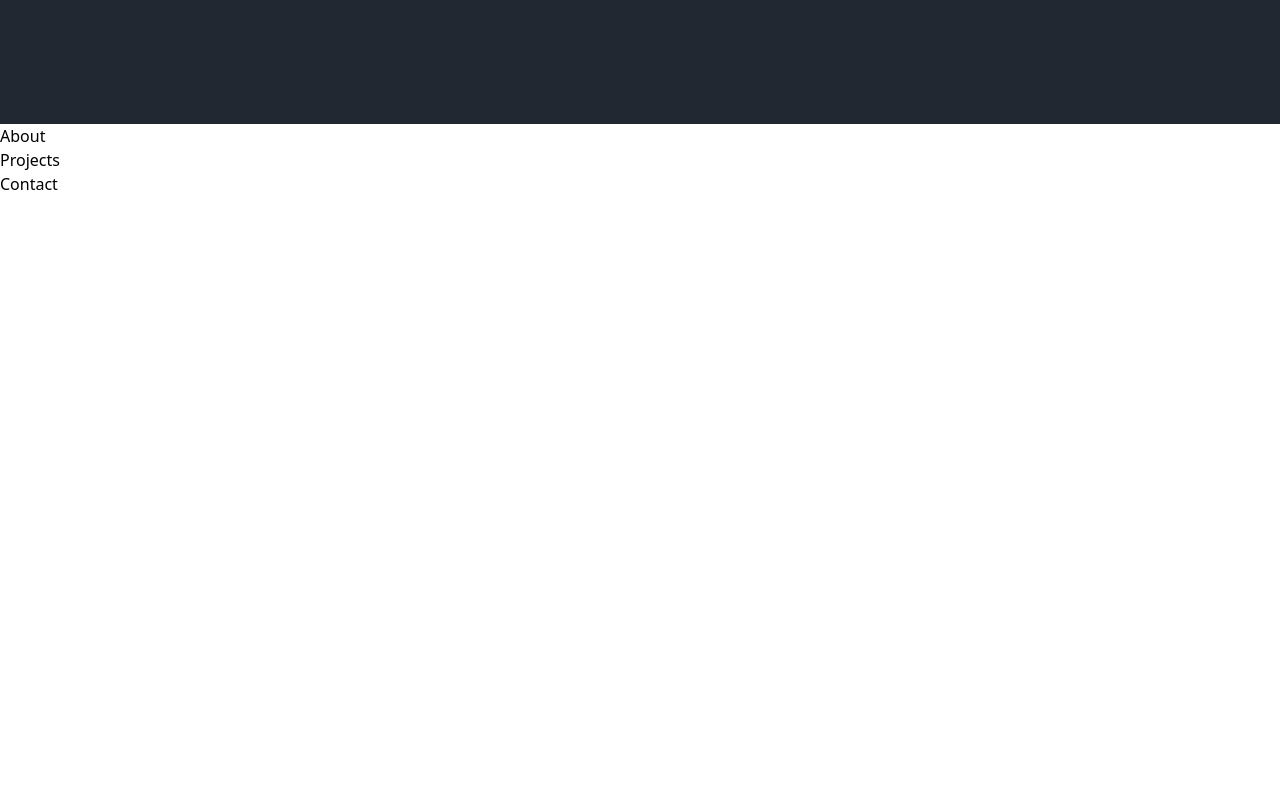
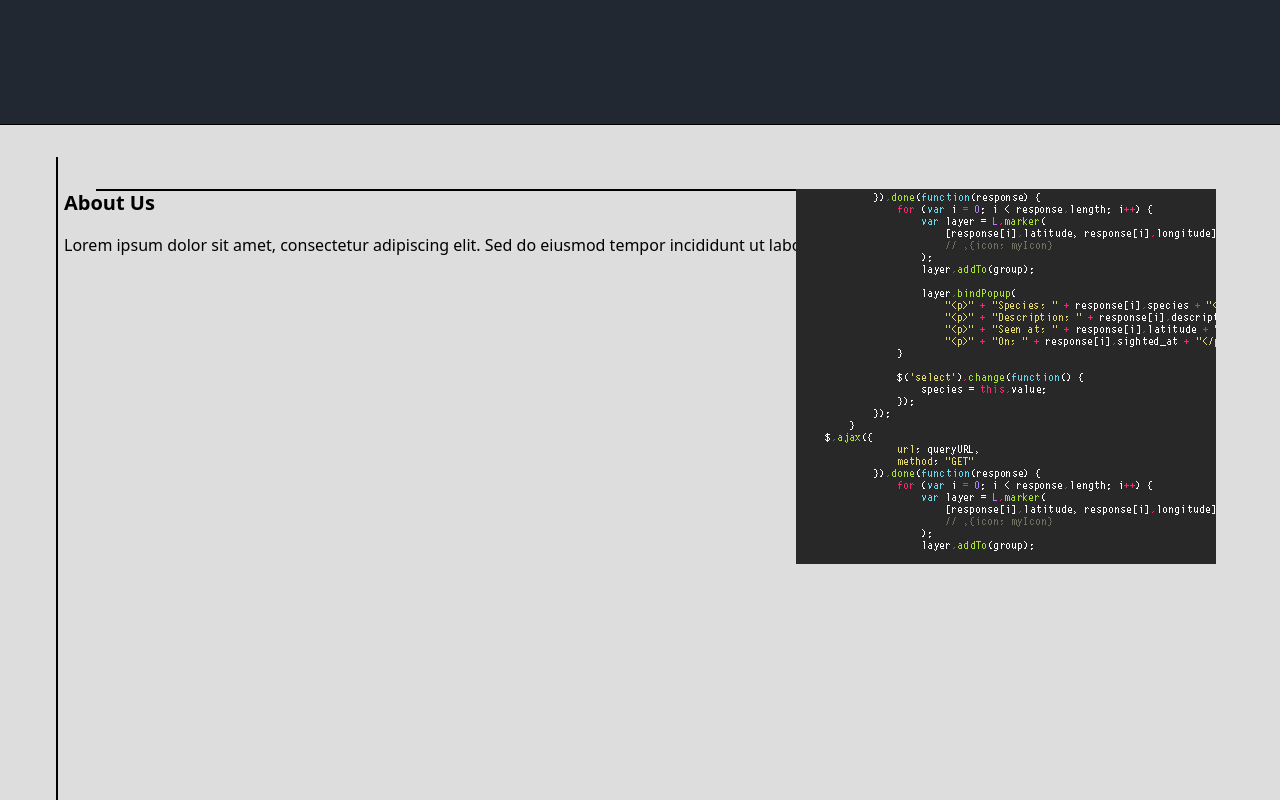
Before and after one commit to Nazaa29/mugencode, a React (Create React App) app: page / in a window 1280 px wide. Shown: the part 760-1560 px from the top of the page. Before the commit the page ends 956 px from the top, so only its background shows below. Built offline with nearby package versions, Linux system fonts and the light colour scheme; what taos would draw is missing.

Commit message:
About
Se avanzo con la seccion about

```diff
--- a/src/assets/styles/globals.css
+++ b/src/assets/styles/globals.css
@@ -17,3 +17,6 @@
 .custom-red-bg {
   @apply bg-red-custom;
 }
+.custom-white-bg {
+  @apply bg-gray-custom;
+}
--- a/src/components/About.js
+++ b/src/components/About.js
@@ -1,7 +1,30 @@
 import React from "react";
+import gif from "../assets/images/coding.gif";
 
 const About = () => {
-  return <div>About</div>;
+  return (
+    <div className="relative flex p-8 bg-gray-custom h-screen border-t border-black">
+      {/* Línea vertical */}
+      <div className="absolute top-8 bottom-0 left-14 w-0.5 bg-black"></div>
+      {/* Línea horizontal */}
+      <div className="absolute top-16 left-24 right-24 h-0.5 bg-black"></div>
+
+      {/* Contenido */}
+      <div className="absolute left-16 top-16">
+        <h1 className="text-xl font-bold">About Us</h1>
+        <p className="mt-4">
+          Lorem ipsum dolor sit amet, consectetur adipiscing elit. Sed do
+          eiusmod tempor incididunt ut labore et dolore magna aliqua. Lorem
+          ipsum
+        </p>
+      </div>
+
+      {/* Gif */}
+      <div className="absolute right-16 top-16">
+        <img src={gif} alt="codigo" />
+      </div>
+    </div>
+  );
 };
 
 export default About;
```
Also changed, not shown: src/assets/images/coding.gif (added).
